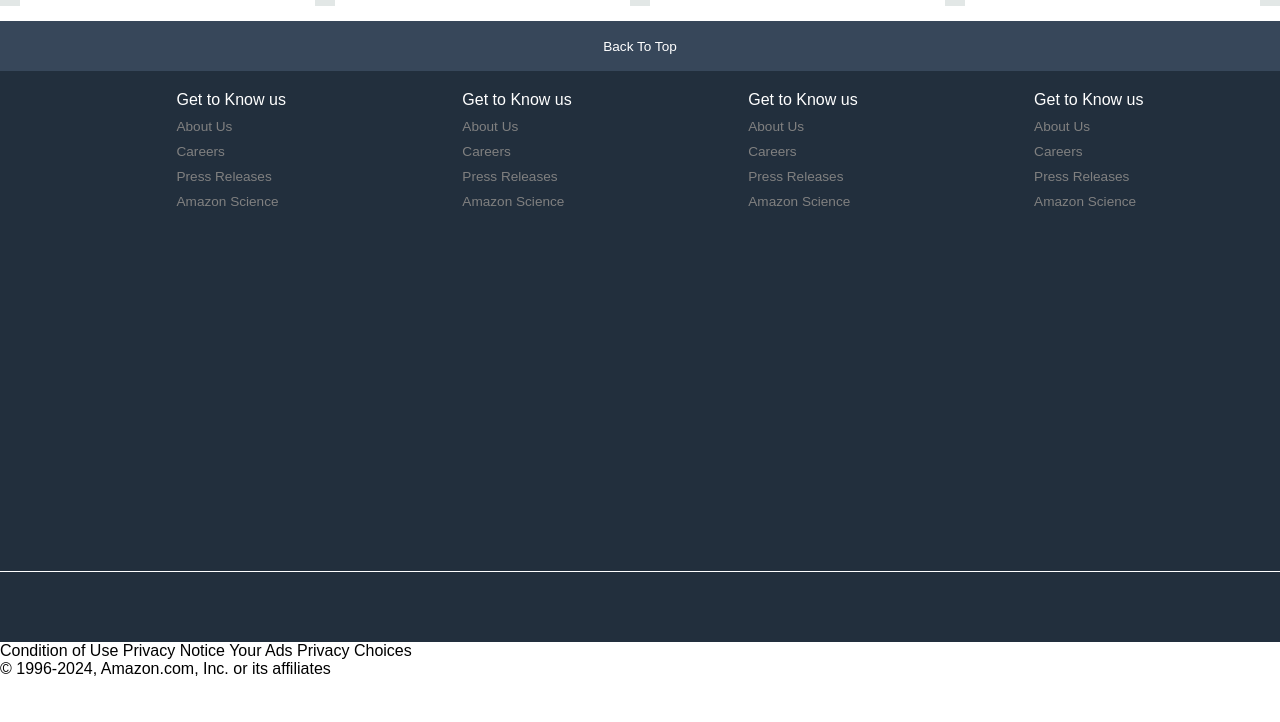
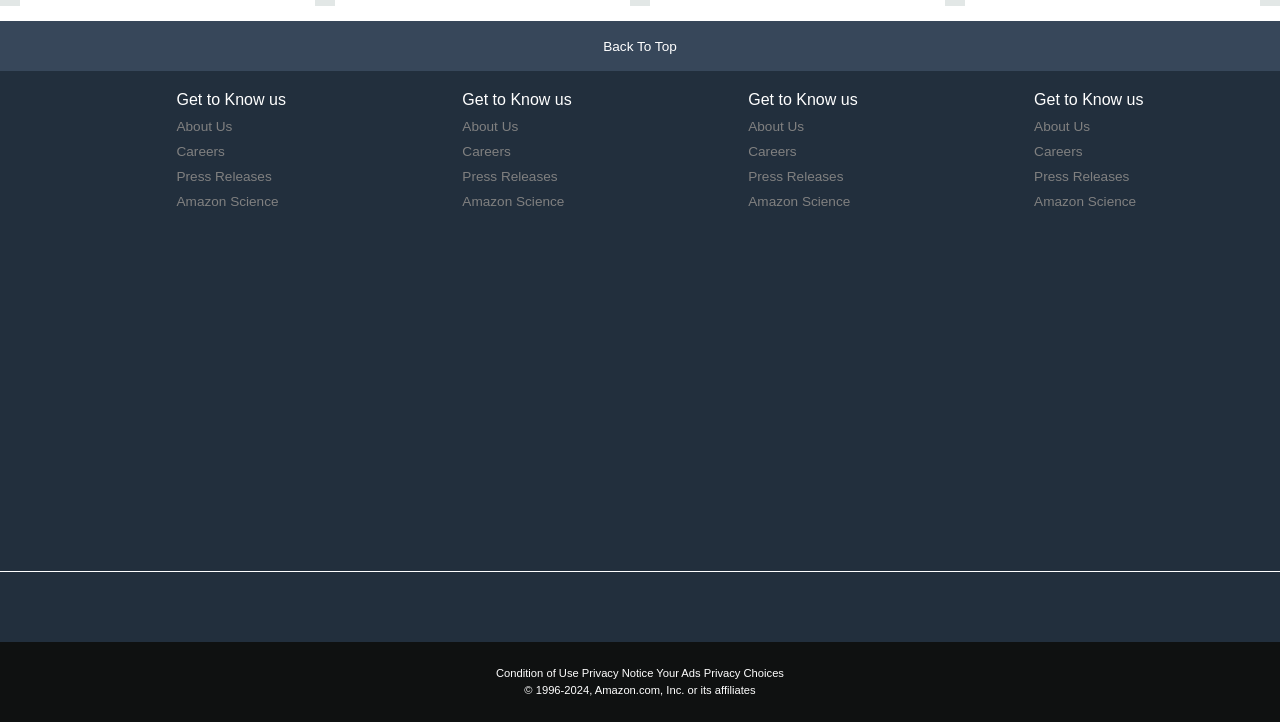
Before and after one commit to NamanGit45/Amazon-Clone, a plain HTML site: page index.html in a window 1280 px wide. Shown: the part 1394-2116 px from the top of the page. Before the commit the page ends 2072 px from the top, so only its background shows below. Drawn offline with Linux system fonts and the light colour scheme.

Commit message:
some changes in css file 3rd commit

```diff
--- a/style.css
+++ b/style.css
@@ -232,3 +232,21 @@ ul a{
     height: 50px;
     width: 100px;
 }
+
+.foot-panel4{
+    background-color: #0f1111;
+    color: white;
+    height: 80px;
+    font-size: 0.7rem;
+    text-align: center;
+}
+
+.pages{
+    padding-top: 25px;
+
+
+}
+.copyright{
+    padding-top: 5px;
+
+}
```
